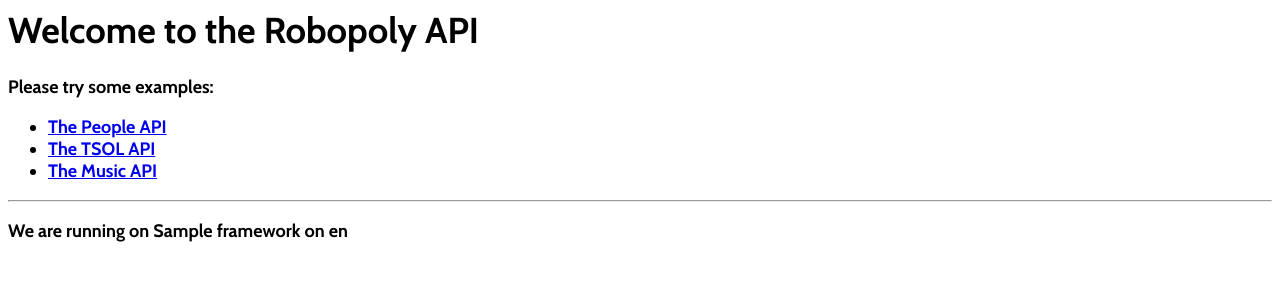
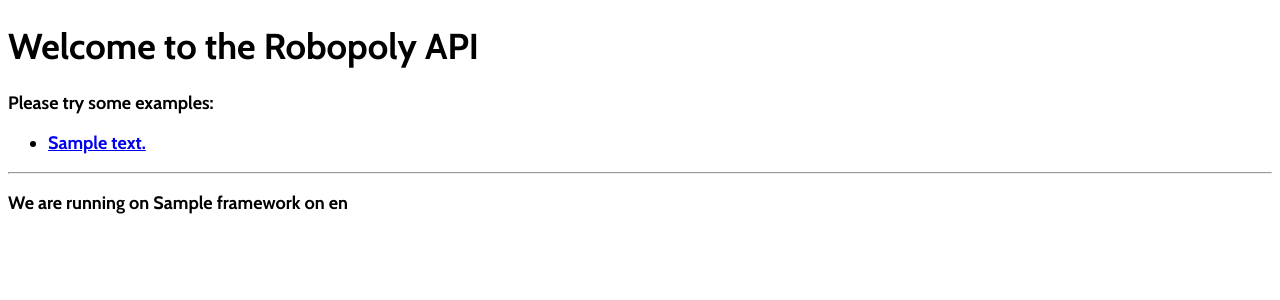
Before and after one commit to anbreww/robopoly-api, a Flask app: template robopolyapi/templates/index.html in a window 1280 px wide. Shown: the top 300 px of the page. Run offline with Flask 2, Linux system fonts and the light colour scheme; the template is opened without the code that fills it: most values are stand-ins (such as "Sample title", 1, 10 or a date in 2020).

Commit message:
make homepage template more dynamic

```diff
--- a/robopolyapi/__init__.py
+++ b/robopolyapi/__init__.py
@@ -1,4 +1,4 @@
 from flask import Flask
 app = Flask(__name__)
 
-import robopolyapi.views
+import robopolyapi.main
--- a/robopolyapi/views.py
+++ b/robopolyapi/main.py
@@ -18,9 +18,11 @@ def hello():
         people_link = url_for('get_name', sciper='190000')
         tsol_link = url_for('get_times', arret='EPFL', sens='R')
         music_link = url_for('now_playing')
+    examples=[(people_link, 'The People API'),
+                (tsol_link, 'The TSOL API'),
+                (music_link, 'The Music API')]
     return render_template('index.html', framework='Flask',
-            language=language, people_link=people_link, tsol_link=tsol_link,
-            music_link=music_link)
+            language=language, examples=examples)
 
 @app.route("/favicon.ico")
 def favicon():
--- a/robopolyapi/templates/index.html
+++ b/robopolyapi/templates/index.html
@@ -1,3 +1,4 @@
+<!DOCTYPE HTML>
 <html>
   <head>
     <link rel="stylesheet" type="text/css"
@@ -15,9 +16,9 @@
 
     <p>Please try some examples:<br />
     <ul>
-        <li><a href="{{ people_link }}">The People API</a></li>
-        <li><a href="{{ tsol_link }}">The TSOL API</a></li>
-        <li><a href="{{ music_link }}">The Music API</a></li>
+      {% for href, text in examples %}
+      <li><a href="{{ href }}">{{ text }}</a></li>
+      {% endfor %}
     </ul>
     </p>
     <hr />
```
